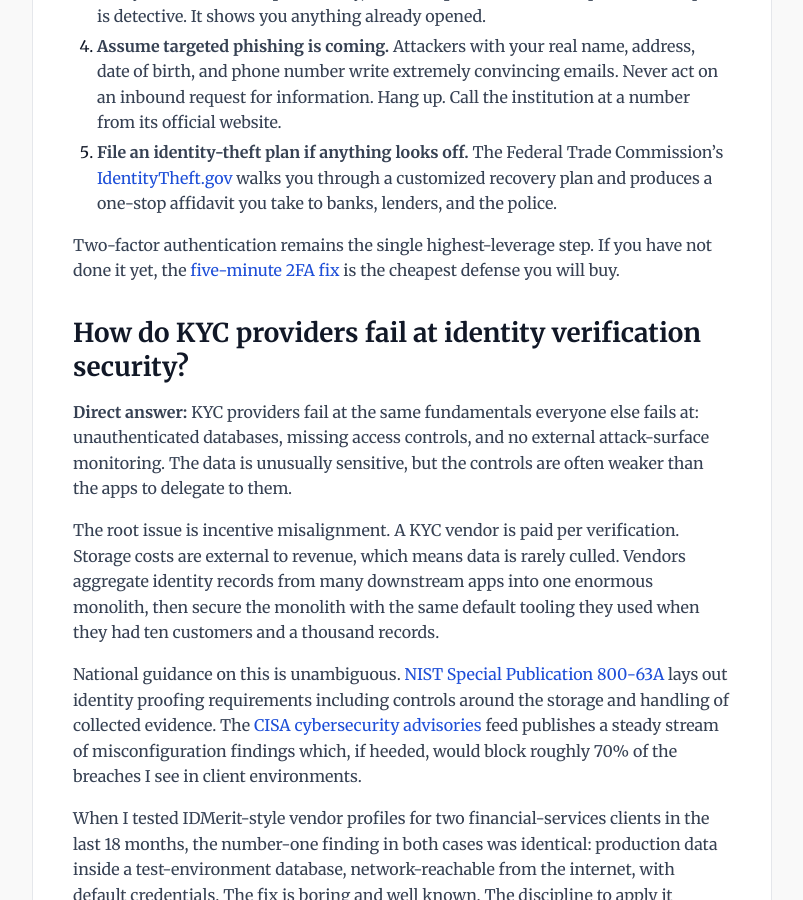
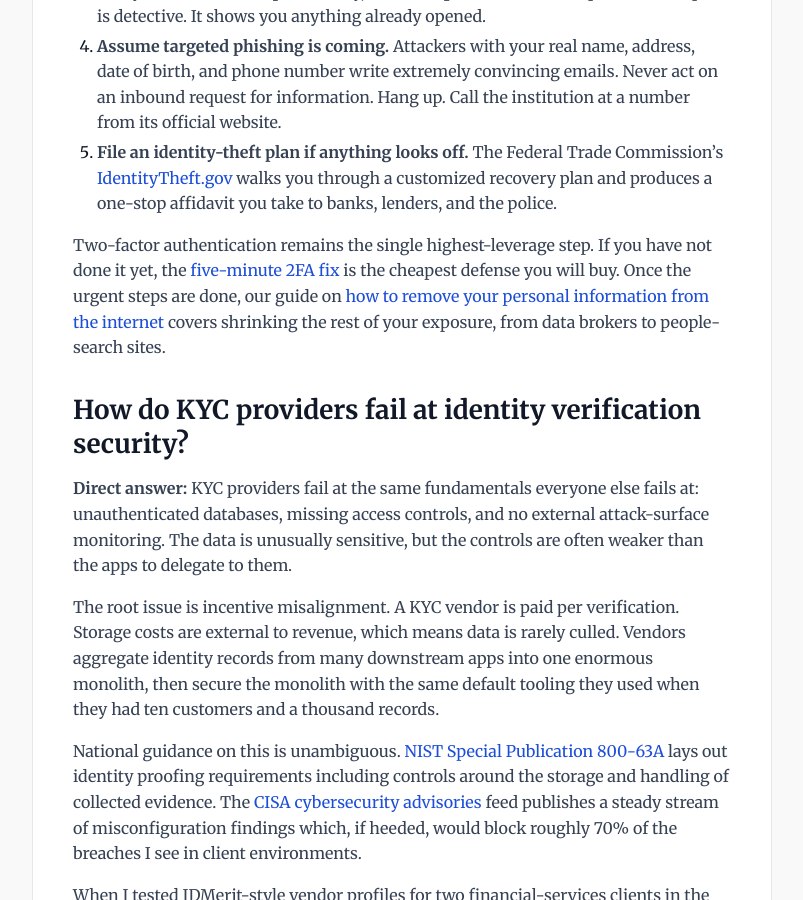
Before and after one commit to mda1125/bytesizedsecurity, a Jekyll site: the page built from _posts/2026-02-22-idmerit-data-leak-1-billion-records-exposed.md, in a window 1280 px wide and 900 px high, scrolled down 5138 px. Shown: the whole window, without its empty margins (64-867 px from the left). Built offline with Jekyll 4.4.1, drawn with Linux system fonts in a browser that asks for light colours; full-size pictures stand in for the smaller copies a plugin makes; comment, search, counter and statistics services are not loaded.

Commit message:
Link five breach and privacy posts to the remove-personal-information guide. (#32)
The guide had only two in-body inbound links and is not indexed. Each new
link sits in the post's what-to-do or data-broker section, where the reader
is already looking for next steps.

Co-authored-by: Marc David <marc.david@omadahealth.com>
Co-authored-by: Claude Opus 5.5 (1M context) <noreply@anthropic.com>

```diff
--- a/_posts/2026-02-22-idmerit-data-leak-1-billion-records-exposed.md
+++ b/_posts/2026-02-22-idmerit-data-leak-1-billion-records-exposed.md
@@ -120,7 +120,7 @@ The five steps below are the same ones I walk family members through whenever a
 4. **Assume targeted phishing is coming.** Attackers with your real name, address, date of birth, and phone number write extremely convincing emails. Never act on an inbound request for information. Hang up. Call the institution at a number from its official website.
 5. **File an identity-theft plan if anything looks off.** The Federal Trade Commission's [IdentityTheft.gov](https://www.identitytheft.gov/) walks you through a customized recovery plan and produces a one-stop affidavit you take to banks, lenders, and the police.
 
-Two-factor authentication remains the single highest-leverage step. If you have not done it yet, the [five-minute 2FA fix](/2026/02/16/2fa-the-5-minute-fix-that-stops-99-percent-of-account-attacks/) is the cheapest defense you will buy.
+Two-factor authentication remains the single highest-leverage step. If you have not done it yet, the [five-minute 2FA fix](/2026/02/16/2fa-the-5-minute-fix-that-stops-99-percent-of-account-attacks/) is the cheapest defense you will buy. Once the urgent steps are done, our guide on [how to remove your personal information from the internet](/remove-personal-information-from-internet/) covers shrinking the rest of your exposure, from data brokers to people-search sites.
 
 ## How do KYC providers fail at identity verification security? {#kyc-supply-chain}
 
```
Also changed, not shown: _posts/2026-02-26-lexisnexis-credit-freezes-your-guide-to-identity-protection.md (+1 -1 lines), _posts/2026-03-06-lexisnexis-breach-unpatched-app-leaky-iam-and-your-data.md (+1 -1 lines), _posts/2026-10-08-government-data-breach-dmdc-fbi-personnel-records.md (+1 -1 lines), _posts/2026-10-15-chatgpt-ads-targeting-prompts-email-phone.md (+1 -1 lines).
